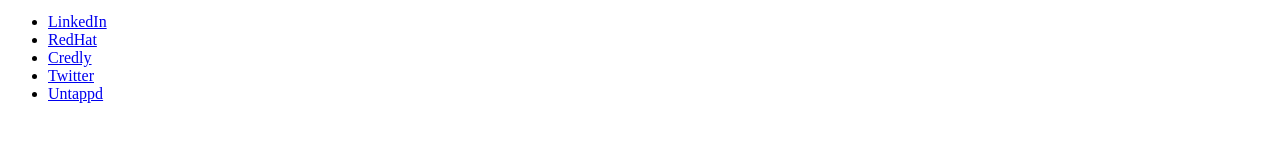
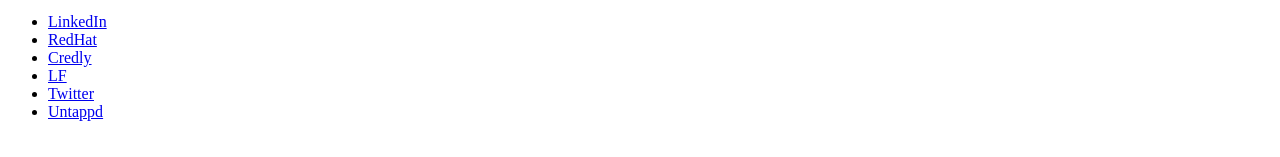
Before and after one commit to vcristescu/vcristescu.github.io, a plain HTML site: page index.html in a window 1280 px wide. Shown: the part 133-290 px from the top of the page. Drawn offline with Linux system fonts and the light colour scheme.

Commit message:
Add linux foundation profile

```diff
--- a/index.html
+++ b/index.html
@@ -10,6 +10,7 @@ There are seven beings that are called the Endless. They are, in order of age, D
 <li><a href="https://linkedin.com/in/vcristescu" target="_blank">LinkedIn</a></li>
 <li><a href="https://www.redhat.com/rhtapps/services/verify/?certId=150-220-648" target="_blank">RedHat</a></li>
 <li><a href="https://www.credly.com/users/vasile-cristescu/badges" target="_blank">Credly</a></li>
+<li><a href="https://openprofile.dev/profile/vcristescu" target="_blank">LF</a></li>
 <li><a href="https://twitter.com/vcristescu" target="_blank">Twitter</a></li>
 <li><a href="https://untappd.com/user/vcr" target="_blank">Untappd</a></li>
 </ul>
```
